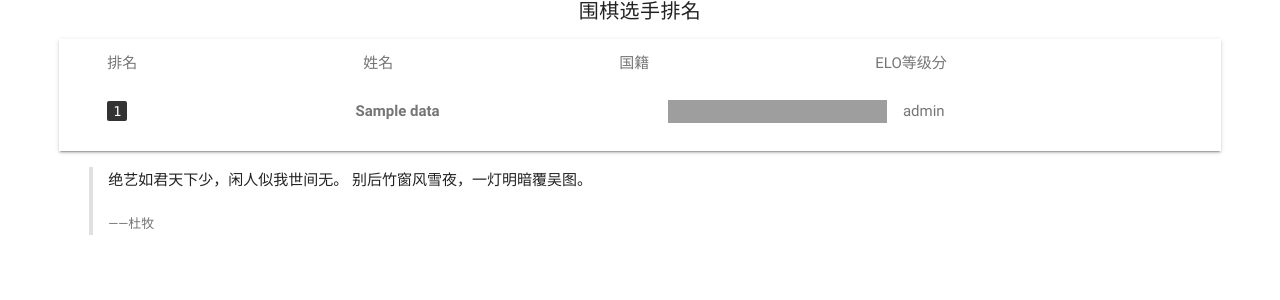
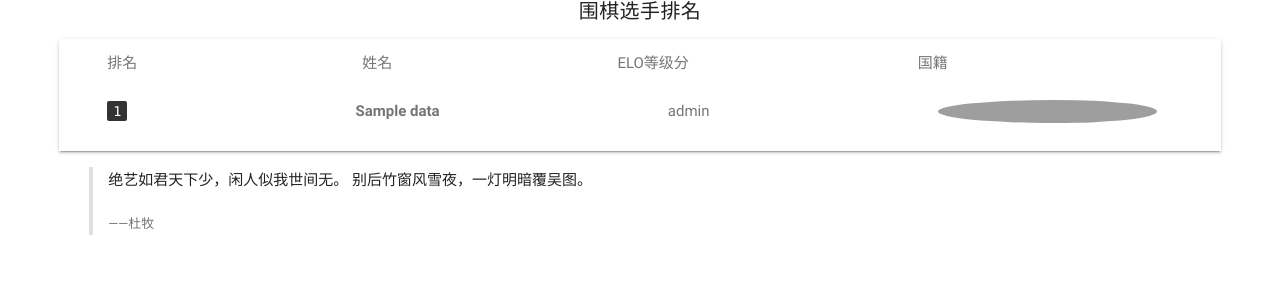
Before and after one commit to pwxiao/GoratingsRanking, a Flask app: template templates/index.html in a window 1280 px wide. Shown: the top 300 px of the page. Run offline with Flask 3, Linux system fonts and the light colour scheme; the template is opened without the code that fills it: most values are stand-ins (such as "Sample title", 1, 10 or a date in 2020); grey boxes are pictures that could not be loaded.

Commit message:
add fr.svg

```diff
--- a/templates/index.html
+++ b/templates/index.html
@@ -23,16 +23,17 @@
            <div class="mdui-panel-item-header">
           <div class="mdui-panel-item-summary">排名</div>
           <div class="mdui-panel-item-summary">姓名</div>
-          <div class="mdui-panel-item-summary">国籍</div>
+
           <div class="mdui-panel-item-summary">ELO等级分</div>
+          <div class="mdui-panel-item-summary">&nbsp;国籍</div>
           <!-- <i class="mdui-panel-item-arrow mdui-icon material-icons">keyboard_arrow_down</i> -->
         </div>
  {% for data in datas %}
                 <div class="mdui-panel-item-header">
                     <div class="mdui-panel-item-summary"><kbd>{{data.rank}}</kbd></div>
                     <div class="mdui-panel-item-summary"><strong>{{data.name}}</strong></div>
-                    <img src="../static/{{data.nationality}}.svg" class="mdui-panel-item-summary" width="23" height="23" />
                     <div class="mdui-panel-item-summary">{{data.level}}</div>
+                    <img src="../static/{{data.nationality}}.svg" class="mdui-img-circle mdui-panel-item-summary" width="23" height="23" />
                   </div>
   {% endfor %}
 
```
